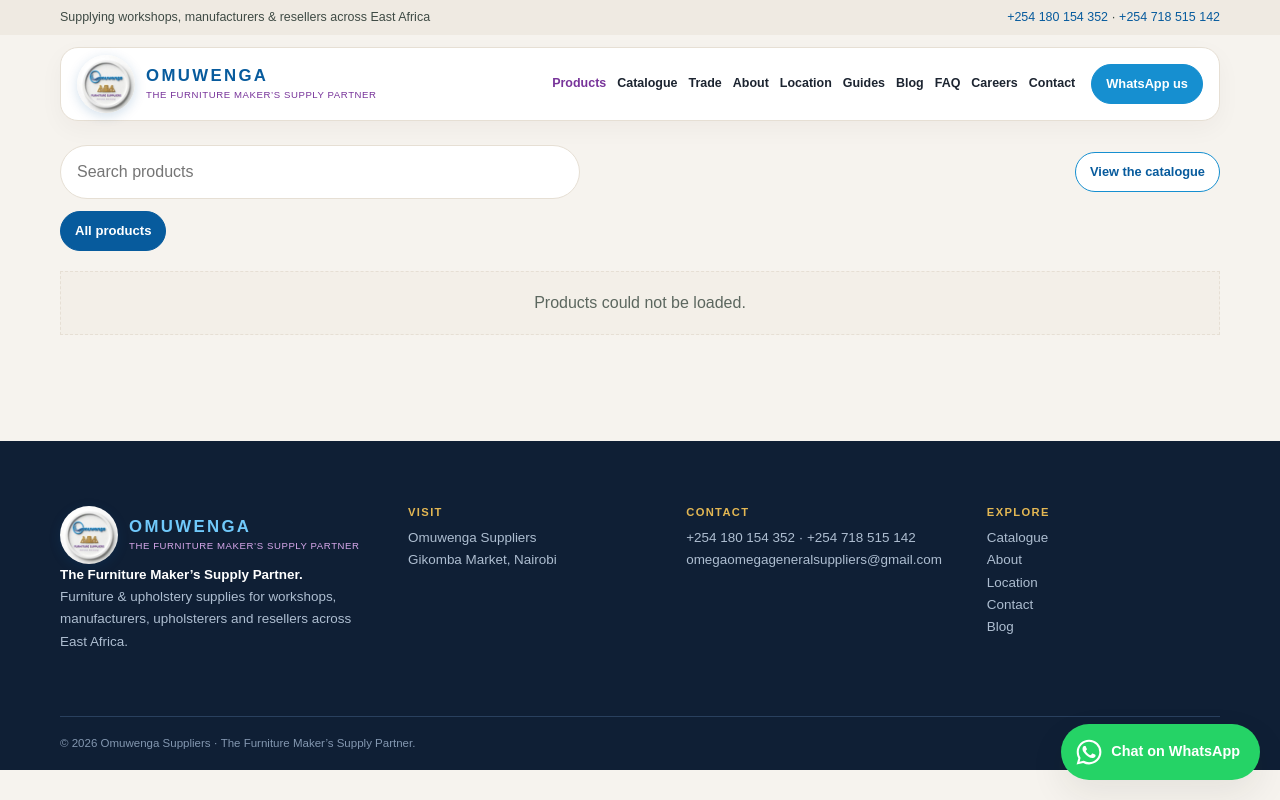
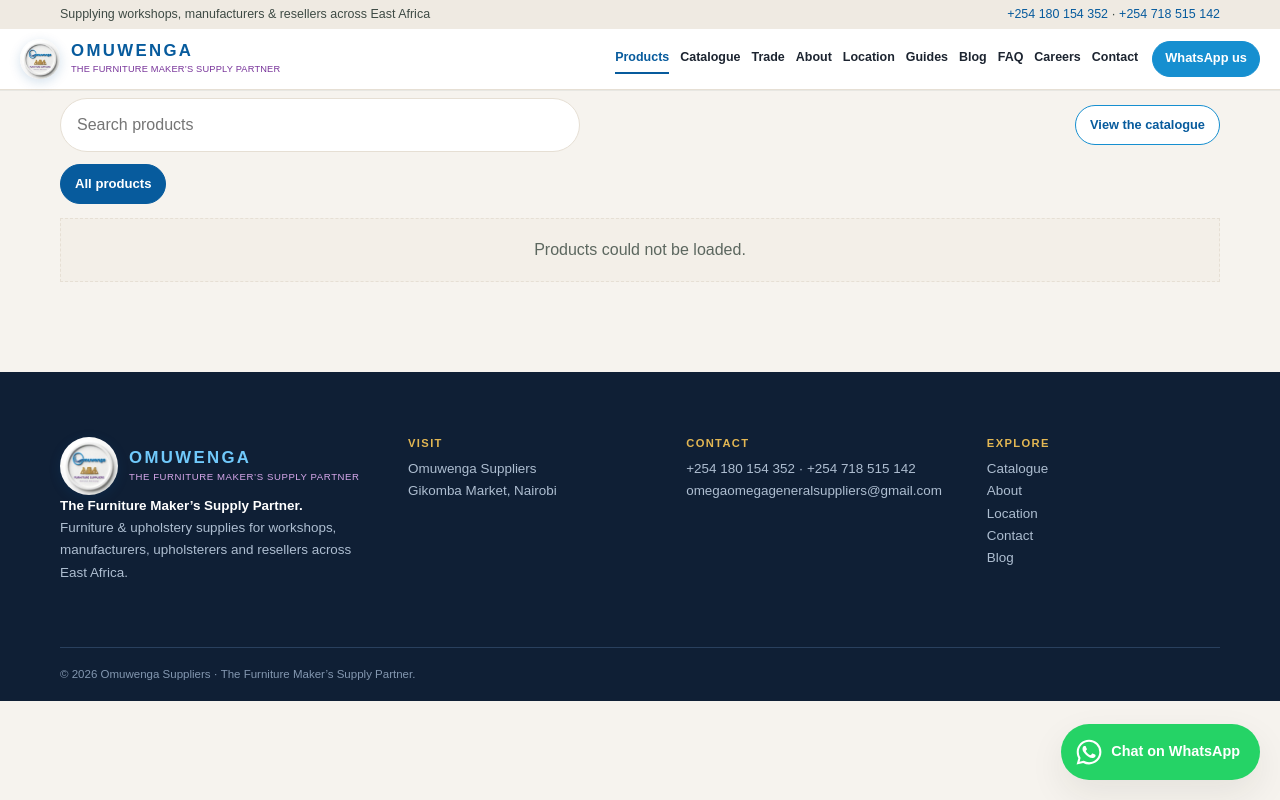
Before and after one commit to abedkiloo/omuwenga_website, a website: page products/index.html in a window 1280 px wide. Drawn offline with Linux system fonts and the light colour scheme; no server answers.

Commit message:
header change

```diff
--- a/assets/css/styles.css
+++ b/assets/css/styles.css
@@ -198,3 +198,18 @@
 @media(max-width:1100px){.fav-grid{grid-template-columns:repeat(3,1fr)}.service-bar{grid-template-columns:1fr 1fr}.service-bar li:nth-child(3){border-left:0}.service-bar li:nth-child(odd){border-left:0}.service-bar li:nth-child(even){border-left:1px solid var(--line)}}
 @media(max-width:900px){.range-grid{grid-template-columns:1fr 1fr}.shop-hero-grid,.shop-band-grid{grid-template-columns:1fr}.site-header{padding:0;background:#fff;border-bottom:1px solid var(--line)}.site-header .header-inner{width:100%;height:72px;border:0;border-radius:0;box-shadow:none}.main-nav.open{top:72px}}
 @media(max-width:620px){.range-grid{grid-template-columns:1fr}.shop-hero{padding-top:12px}.shop-hero h1{font-size:2.35rem}.fav-grid,.shop-values ul,.service-bar{grid-template-columns:1fr 1fr}.service-bar li{border-left:0!important;border-top:1px solid var(--line)}.service-bar li:nth-child(-n+2){border-top:0}.shop-values li{border-left:0;padding-left:0}.shop-band-grid{padding:24px}.fav-card img{height:130px}}
+
+/* Full-width shop bar. The floating card was leaving a cream band above the products. */
+.topbar .container{padding:4px 0}
+.site-header{background:#fff;border-bottom:1px solid #e6dfd4;padding:0;box-shadow:0 1px 0 rgba(22,48,40,.06)}
+.site-header .header-inner{width:min(1240px,calc(100% - 32px));height:60px;gap:14px;padding:0;background:transparent;border:0;border-radius:0;box-shadow:none}
+.site-header .brand-logo{width:40px;height:40px}
+.site-header .brand small{font-size:.58rem;letter-spacing:.02em;white-space:nowrap}
+.site-header .main-nav{flex:1;justify-content:flex-end;gap:11px;font-size:.78rem;white-space:nowrap}
+.site-header .main-nav a{padding:4px 0;border-bottom:2px solid transparent}
+.site-header .main-nav a[aria-current="page"]{color:#075b9d;border-bottom-color:#075b9d}
+.header-whatsapp{white-space:nowrap;flex:none;min-height:36px;padding:7px 12px;line-height:1}
+.catalog-section.section{padding:8px 0 48px}
+.catalog-toolbar{margin-bottom:10px}
+@media(max-width:1180px){.site-header .brand small{display:none}.site-header .main-nav{gap:8px;font-size:.74rem}}
+@media(max-width:900px){.site-header{padding:0;background:#fff;border-bottom:1px solid #e6dfd4}.site-header .header-inner{width:calc(100% - 28px);height:60px}.main-nav.open{top:60px}}
```
